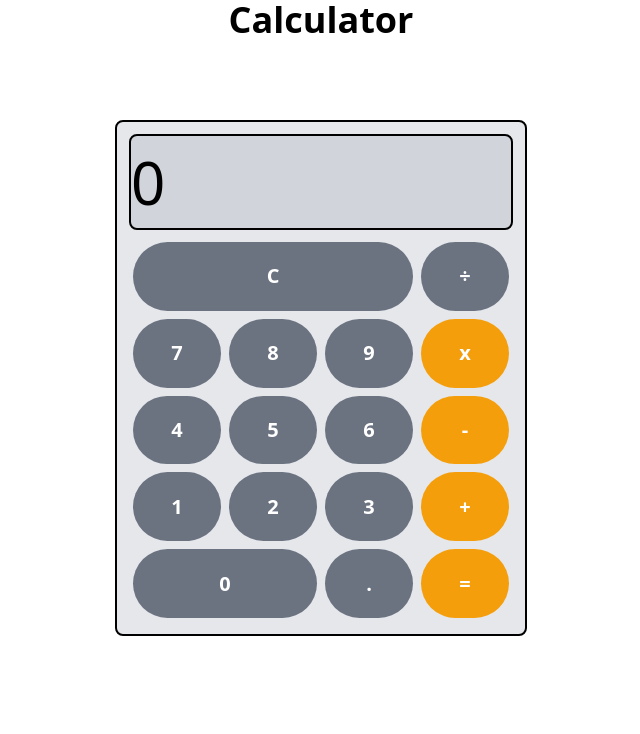
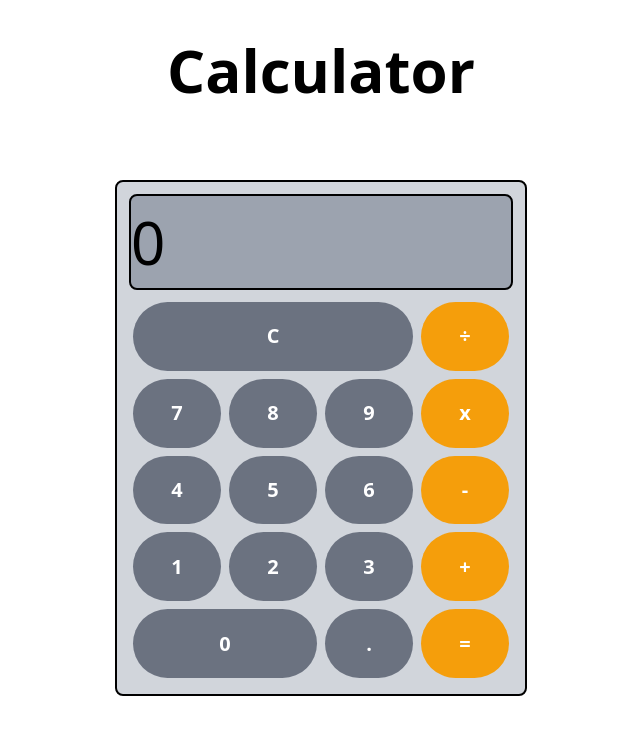
Before and after one commit to JonahBreslow/calculator-odin-project, a website: page public/index.html in a window 1280 px wide. Shown: the whole page, without its empty margins (319-959 px from the left). Drawn offline with Linux system fonts and the light colour scheme.

Commit message:
small stylings

```diff
--- a/public/index.html
+++ b/public/index.html
@@ -7,19 +7,19 @@
     <title>Calculator</title>
   </head>
   <body>
-    <div class="flex justify-center mb-20">
-      <h1 class="font-bold text-4xl">Calculator</h1>
+    <div class="flex justify-center mb-20 mt-10">
+      <h1 class="font-bold text-6xl">Calculator</h1>
     </div>
     <div class="flex flex-col justify-center items-center">
-      <div class="bg-gray-200 box-border border-2 border-black p-3 rounded-lg w-100 h-120">
-        <div id="display" class="flex gap-0 items-center border-2 border-black rounded-lg bg-gray-300 w-96 h-24 mb-2 text-6xl">0</div>
-        <div id="buttons" class="bg-gray-200 w-96 h-96 grid grid-cols-4 gap-2 p-1">
+      <div class="bg-gray-300 box-border border-2 border-black p-3 rounded-lg w-100 h-120">
+        <div id="display" class="flex gap-0 items-center border-2 border-black rounded-lg bg-gray-400 w-96 h-24 mb-2 text-6xl">0</div>
+        <div id="buttons" class="w-96 h-96 grid grid-cols-4 gap-2 p-1">
           <button
             class="col-span-3 text-xl bg-gray-500 hover:bg-gray-700 text-white font-bold rounded-full"
           >C
           </button>
           <button
-            class="text-xl bg-gray-500 hover:bg-gray-700 text-white font-bold rounded-full"
+            class="text-xl bg-amber-500 hover:bg-amber-700 text-white font-bold rounded-full"
           >÷
           </button>
           <button
```
Also changed, not shown: public/output-style.css.
